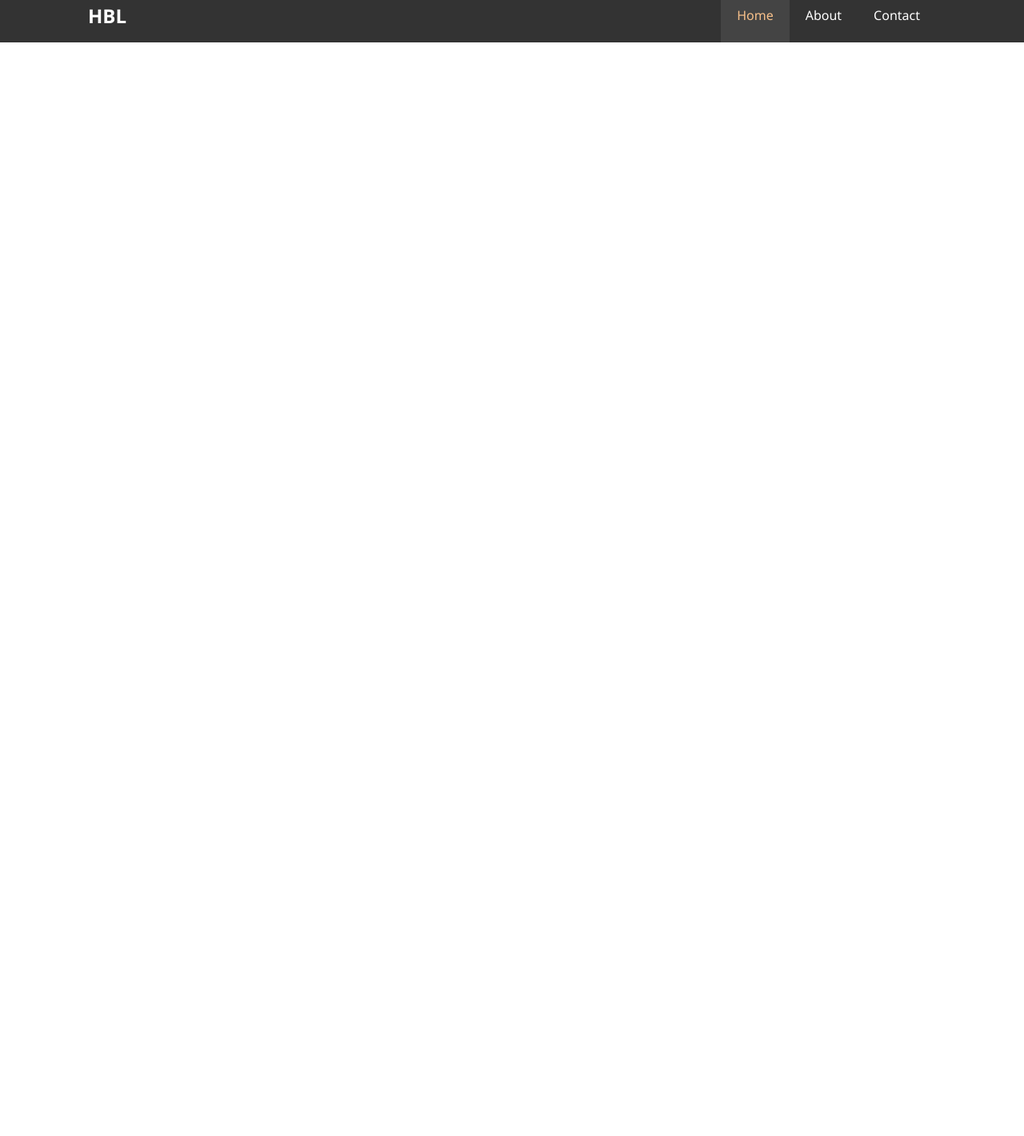
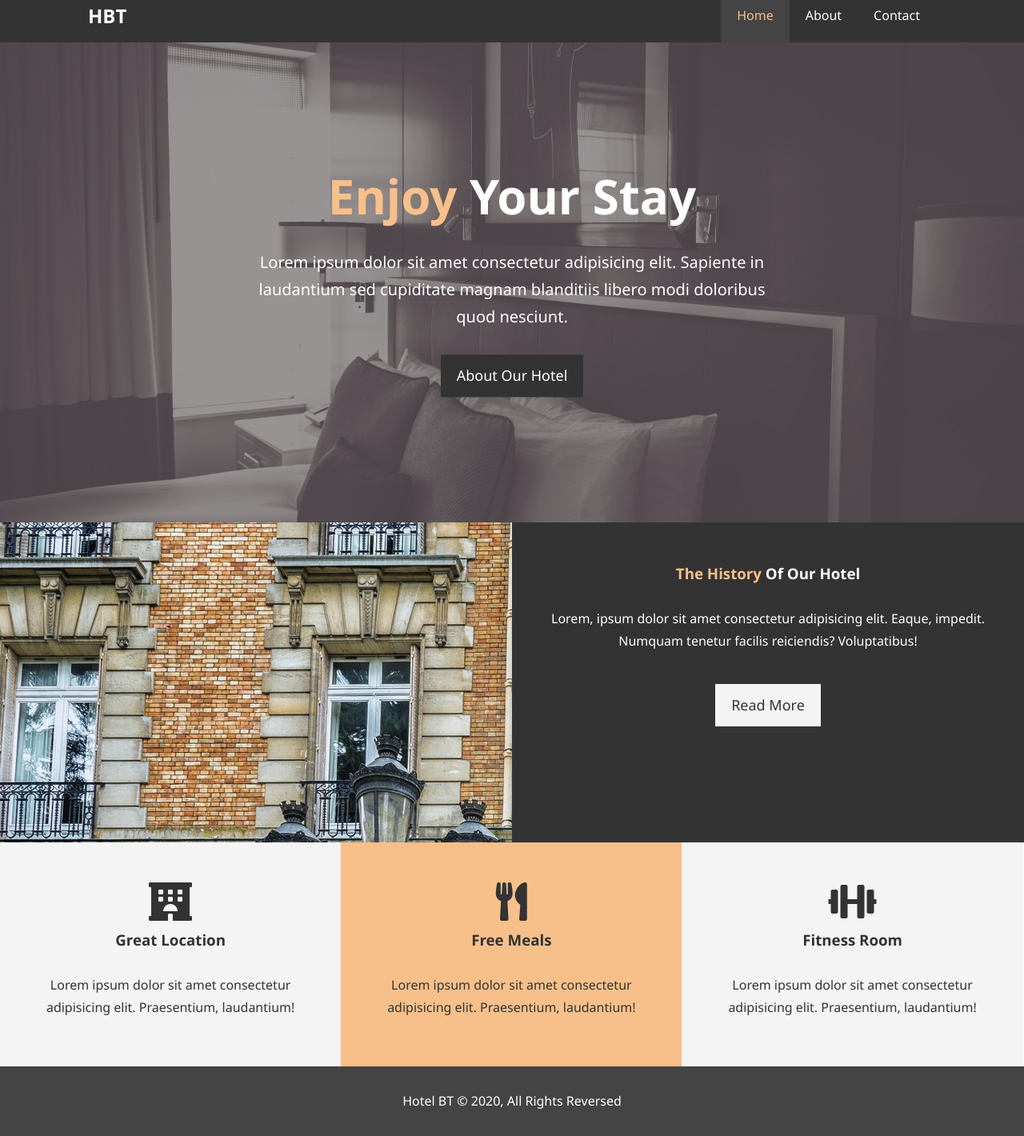
Before and after one commit to ElvisLee0725/hotel-website, a plain HTML site: page index.html in a window 1280 px wide. Shown: the part 14-1434 px from the top of the page at 80% size. Before the commit the page ends 800 px from the top, so only its background shows below. Drawn offline with Linux system fonts and the light colour scheme.

Commit message:
Modidy index.html

```diff
--- a/css/style.css
+++ b/css/style.css
@@ -34,6 +34,55 @@ p {
   padding: 0 20px;
 }
 
+.clr {
+  clear: both;
+}
+
+.text-primary {
+  color: #f7c08a;
+}
+
+.lead {
+  font-size: 20px;
+}
+
+.btn {
+  display: inline-block;
+  font-size: 18px;
+  color: #fff;
+  background: #333;
+  padding: 13px 20px;
+  border: none;
+  cursor: pointer;
+  transition: 0.3s ease-in-out;
+}
+
+.btn:hover {
+  background: #f7c08a;
+  color: #333;
+}
+
+.btn-light {
+  background-color: #f4f4f4;
+  color: #333;
+}
+
+.bg-dark {
+  background: #333;
+  color: #fff;
+}
+
+.bg-light {
+  background: #f4f4f4;
+  color: #333;
+}
+
+.bg-primary {
+  background: #f7c08a;
+  color: #333;
+}
+
+/* Navbar */
 #navbar {
   background: #333;
   color: #fff;
@@ -69,3 +118,70 @@ p {
   background: #444;
   color: #f7c08a;
 }
+
+#showcase {
+  background: url('../img/showcase.jpg') no-repeat center center/cover;
+  height: 600px;
+  position: relative;
+}
+
+#showcase .showcase-content {
+  position: absolute;
+  color: #fff;
+  text-align: center;
+  top: 50%;
+  left: 50%;
+  transform: translate(-50%, -50%);
+}
+
+#showcase .showcase-content h1 {
+  font-size: 60px;
+  line-height: 1.2em;
+}
+
+#showcase .showcase-content p {
+  padding-bottom: 20px;
+  line-height: 1.7em;
+}
+
+#home-info {
+  height: 400px;
+}
+
+#home-info .info-img {
+  float: left;
+  width: 50%;
+  background: url('../img/photo-1.jpg') no-repeat;
+  min-height: 100%;
+}
+
+#home-info .info-content {
+  float: right;
+  width: 50%;
+  height: 100%;
+  text-align: center;
+  padding: 50px 30px;
+  overflow: hidden;
+}
+
+#home-info .info-content p {
+  padding-bottom: 30px;
+}
+
+.box {
+  float: left;
+  width: 33.3%;
+  padding: 50px;
+  text-align: center;
+}
+
+.box i {
+  margin-bottom: 10px;
+}
+
+#main-footer {
+  background: #444;
+  color: #fff;
+  text-align: center;
+  padding: 20px;
+}
--- a/index.html
+++ b/index.html
@@ -6,13 +6,19 @@
   <meta name="description" content="Welcome to the best hotel in Boston">
   <meta name="keywords" content="hotel, boston hotel, new england hotel">
   <title>Hotel BT | Welcome</title>
+  <link
+      rel="stylesheet"
+      href="https://cdnjs.cloudflare.com/ajax/libs/font-awesome/5.11.2/css/all.min.css"
+      integrity="sha256-+N4/V/SbAFiW1MPBCXnfnP9QSN3+Keu+NlB+0ev/YKQ="
+      crossorigin="anonymous"
+    />
   <link rel="stylesheet" href="css/style.css">
 </head>
 <body>
   <header>
     <nav id="navbar">
       <div class="container">
-        <h1 class="logo"><a href="index.html">HBL</a></h1>
+        <h1 class="logo"><a href="index.html">HBT</a></h1>
         <ul>
           <li><a class="current" href="index.html">Home</a></li>
           <li><a href="about.html">About</a></li>
@@ -20,6 +26,46 @@
         </ul>
       </div>
     </nav>
+    <div id="showcase">
+      <div class="container"></div>
+        <div class="showcase-content">
+          <h1><span class="text-primary">Enjoy</span> Your Stay</h1>
+          <p class="lead">Lorem ipsum dolor sit amet consectetur adipisicing elit. Sapiente in laudantium sed cupiditate magnam blanditiis libero modi doloribus quod nesciunt.</p>
+          <a class="btn" href="about.html">About Our Hotel</a>
+        </div>
+      </div>
+    </div>
   </header>
+  <section id="home-info" class="bg-dark">
+    <div class="info-img"></div>
+    <div class="info-content">
+      <h3><span class="text-primary">The History</span> Of Our Hotel</h3>
+      <p>Lorem, ipsum dolor sit amet consectetur adipisicing elit. Eaque, impedit. Numquam tenetur facilis reiciendis? Voluptatibus!</p>
+      <a href="about.html" class="btn btn-light">Read More</a>
+    </div>
+  </section>
+
+  <section id="features">
+    <div class="box bg-light">
+      <i class="fa fa-hotel fa-3x"></i>
+      <h3>Great Location</h3>
+      <p>Lorem ipsum dolor sit amet consectetur adipisicing elit. Praesentium, laudantium!</p>
+    </div>
+    <div class="box bg-primary">
+      <i class="fas fa-utensils fa-3x"></i>
+      <h3>Free Meals</h3>
+      <p>Lorem ipsum dolor sit amet consectetur adipisicing elit. Praesentium, laudantium!</p>
+    </div>
+    <div class="box bg-light">
+      <i class="fas fa-dumbbell fa-3x"></i>
+      <h3>Fitness Room</h3>
+      <p>Lorem ipsum dolor sit amet consectetur adipisicing elit. Praesentium, laudantium!</p>
+    </div>
+  </section>
+
+  <div class="clr"></div>
+  <footer id="main-footer">
+    <p>Hotel BT &copy; 2020, All Rights Reversed</p>
+  </footer>
 </body>
 </html>
```
